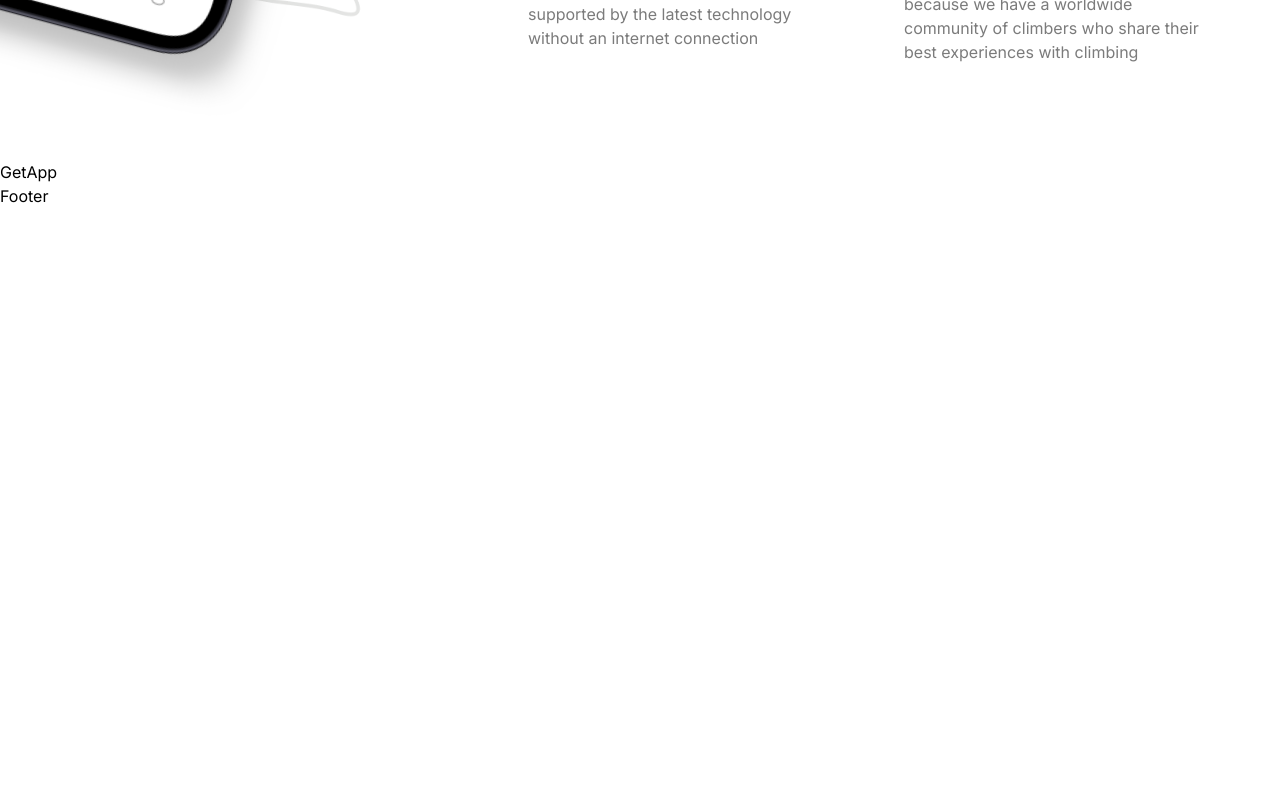
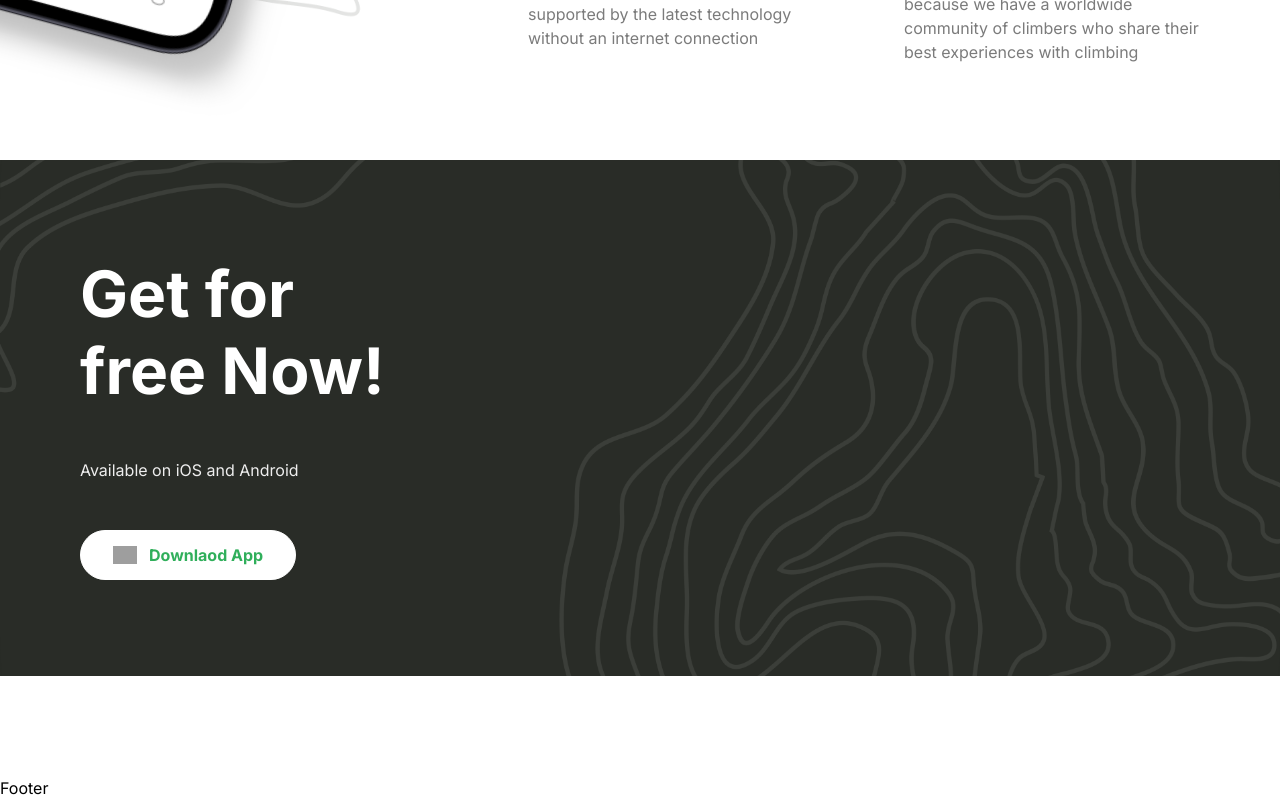
Before and after one commit to mheyrie/next_travelapp, a Next.js app: page / in a window 1280 px wide. Shown: the part 3860-4660 px from the top of the page. Before the commit the page ends 4068 px from the top, so only its background shows below. Built offline with nearby package versions, Linux system fonts and the light colour scheme; grey boxes are pictures that could not be loaded.

Commit message:
Updting and update Button conmponet

```diff
--- a/components/Button.tsx
+++ b/components/Button.tsx
@@ -5,10 +5,11 @@
   title: string;
   icon?: string;
   variant: string;
+  full?: boolean;
   onClick?: ()=>void;
   // variant: "btn_dark_green" | "btn_green";
 };
-const Button = ({ type, title, icon, variant, onClick }: ButtonProps) => {
+const Button = ({ type, title, icon, variant,full, onClick }: ButtonProps) => {
   return (
     <button type={type} className={`flexCenter gap-3 rounded-full border ${variant}`}  onClick={onClick}>
       {icon && <Image src={icon} alt={title} width={24} height={24} />}
--- a/components/GetApp.tsx
+++ b/components/GetApp.tsx
@@ -1,5 +1,17 @@
+import Button from "./Button";
+
 export default function GetApp() {
   return (
-    <section className="">GetApp</section>
+    <section className="flexCenter w-full flex-col pb-[100px]">
+      <div className="get-app">
+        <div className="z-20 flex w-full flex-1 flex-col items-start justify-center gap-12">
+          <h2 className="bold-40 lg:bold-64 xl:max-w-[320px]">Get for free Now!</h2>
+          <p className="regular-16 text-gray-10">Available on iOS and Android</p>
+          <Button type="button" title="Downlaod App"
+          icon="/apple.png"
+          variant="btn_white" full/>
+        </div>
+      </div>
+    </section>
   )
 }
```
